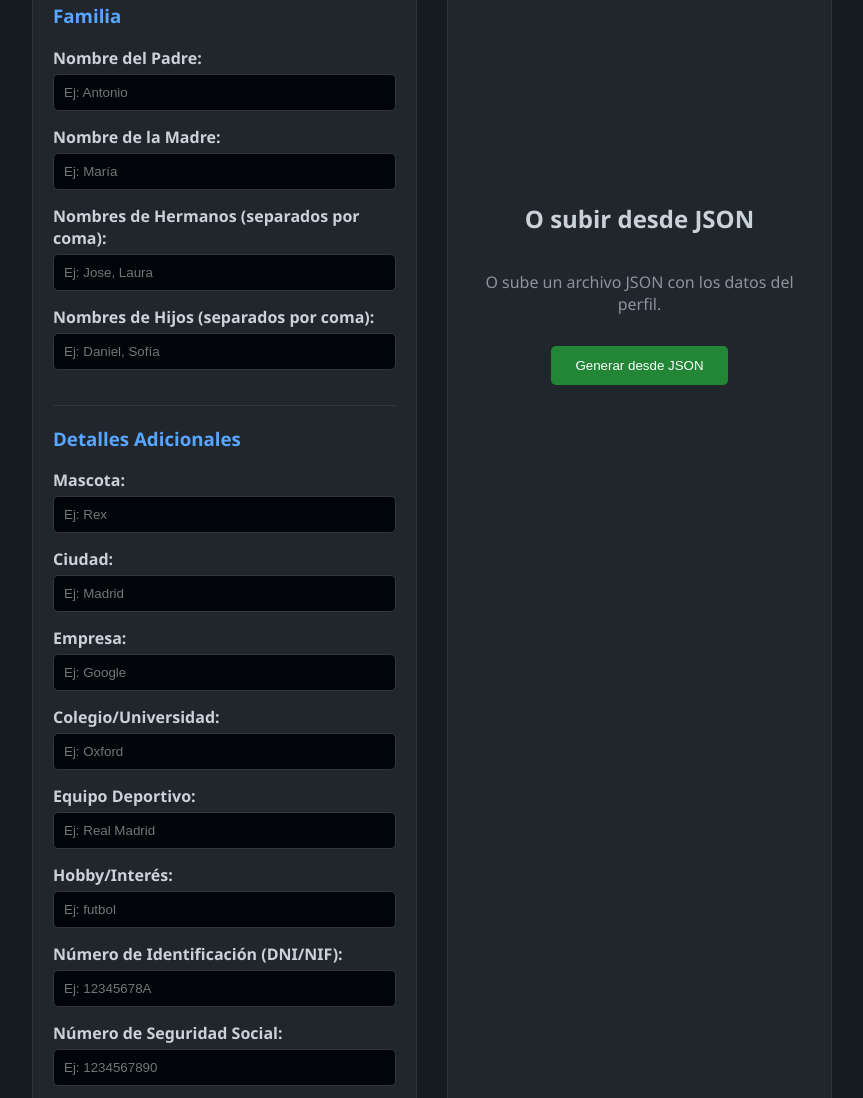
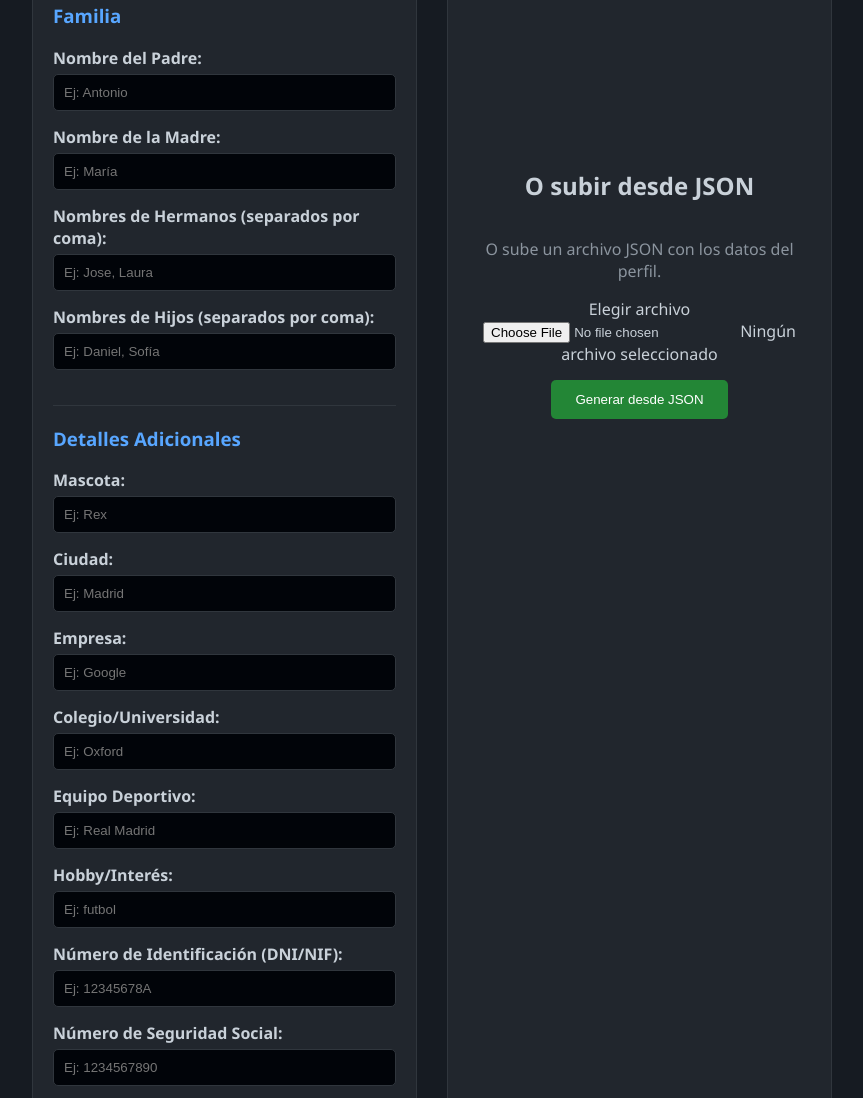
Before and after one commit to jpm70/Profile2Pass, a plain HTML site: page index.html in a window 1280 px wide. Shown: the part 980-2078 px from the top of the page, without its empty margins (208-1071 px from the left). Drawn offline with Linux system fonts and the light colour scheme.

Commit message:
Update index.html

```diff
--- a/index.html
+++ b/index.html
@@ -119,7 +119,13 @@
             <div class="json-upload">
                 <h2>O subir desde JSON</h2>
                 <p>O sube un archivo JSON con los datos del perfil.</p>
-                <input type="file" id="jsonInput" accept=".json" style="display: none;">
+                <div class="file-select-group">
+                    <label for="jsonInput" class="custom-file-upload">
+                        Elegir archivo
+                    </label>
+                    <input type="file" id="jsonInput" accept=".json">
+                    <span id="fileName">Ningún archivo seleccionado</span>
+                </div>
                 <button id="uploadBtn">Generar desde JSON</button>
             </div>
         </div>
```
